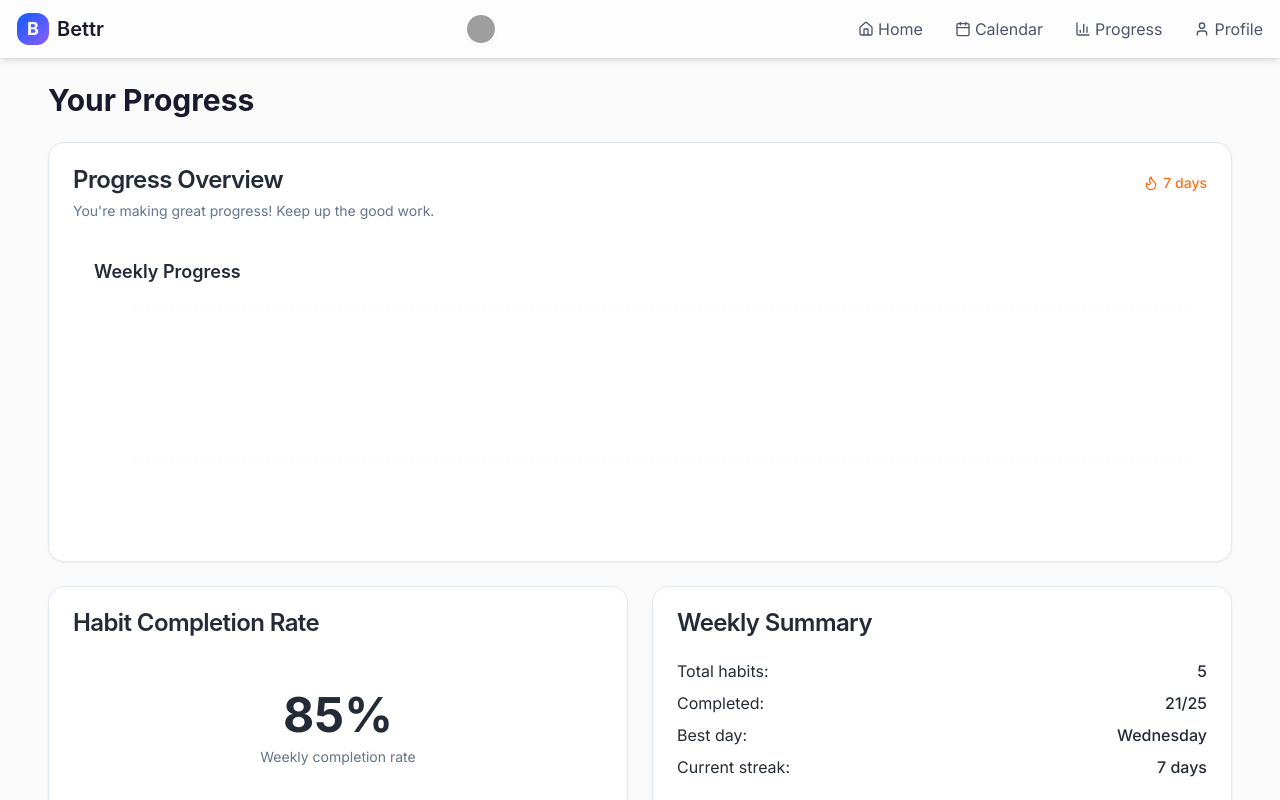
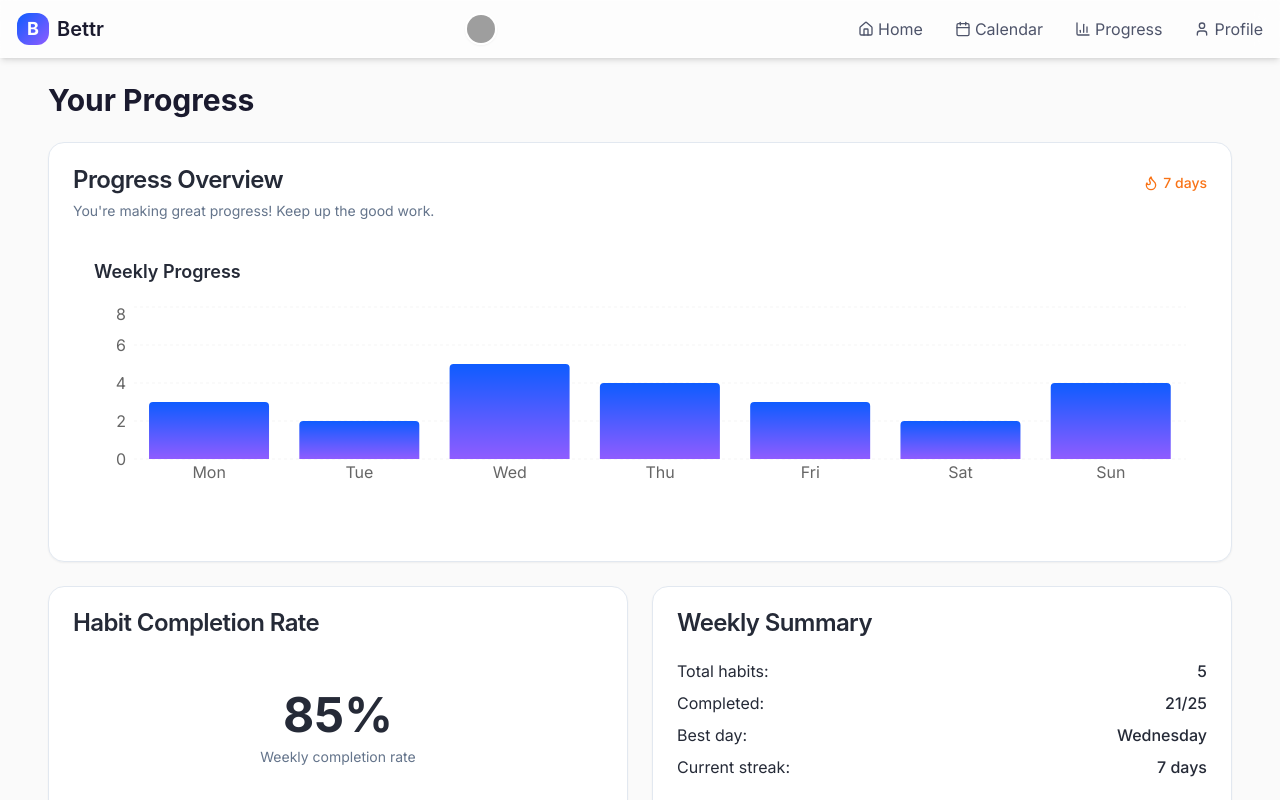
Before and after one commit to abhineetnirmal/bettr-pathway, a React (Vite) app: page /progress in a window 1280 px wide. Built offline with nearby package versions, Linux system fonts and the light colour scheme; grey boxes are pictures that could not be loaded.

Commit message:
Fix: ProgressChartProps type error
The ProgressChart component was missing the required `data` property in its props interface.  This commit addresses the type error by adding the missing property.

```diff
--- a/src/pages/Progress.tsx
+++ b/src/pages/Progress.tsx
@@ -9,6 +9,17 @@ import StreakCounter from '@/components/StreakCounter';
 const ProgressPage = () => {
   // Mock data - in a real app, this would come from a database
   const mockStreak = 7;
+
+  // Sample data for the progress chart
+  const progressData = [
+    { day: 'Mon', completed: 3 },
+    { day: 'Tue', completed: 2 },
+    { day: 'Wed', completed: 5 },
+    { day: 'Thu', completed: 4 },
+    { day: 'Fri', completed: 3 },
+    { day: 'Sat', completed: 2 },
+    { day: 'Sun', completed: 4 },
+  ];
 
   return (
     <MainLayout>
@@ -32,7 +43,7 @@ const ProgressPage = () => {
                 You're making great progress! Keep up the good work.
               </p>
               <div className="h-[300px]">
-                <ProgressChart />
+                <ProgressChart data={progressData} />
               </div>
             </CardContent>
           </Card>
```
